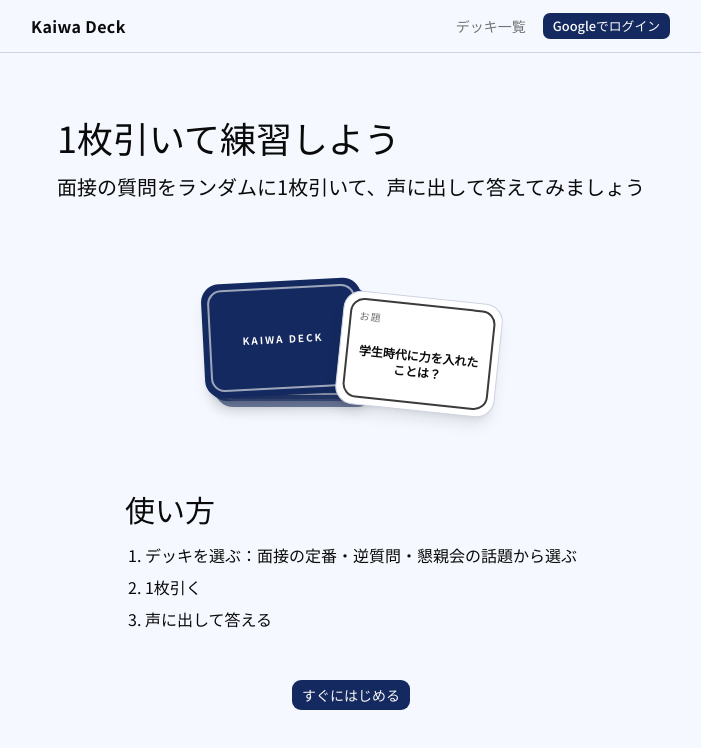
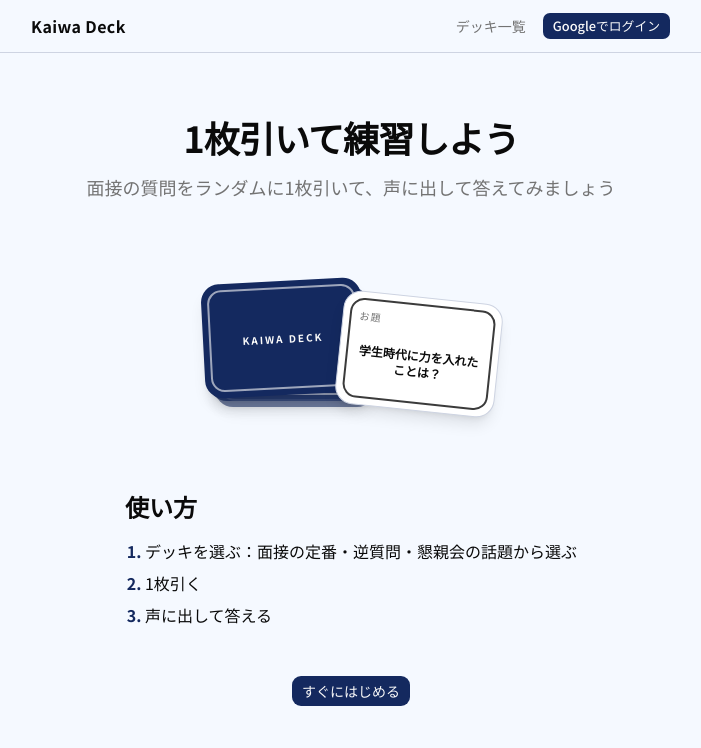
Before and after one commit to yrk9/kaiwa_deck, a Next.js app in the folder frontend/: page / in a window 1280 px wide. Shown: the top 748 px of the page, without its empty margins (289-990 px from the left). Built offline with nearby package versions, Linux system fonts and the light colour scheme; no server answers.

Commit message:
feat: LPページの文字デザイン変更

```diff
--- a/frontend/src/app/page.tsx
+++ b/frontend/src/app/page.tsx
@@ -6,15 +6,17 @@ export default function Home() {
     <div className="flex w-full flex-col items-center py-8 gap-12">
       {/* コンセプトの説明 */}
       <div className="flex flex-col gap-4">
-        <h1 className="text-4xl">1枚引いて練習しよう</h1>
-        <p className="text-xl">
+        <h1 className="text-4xl font-bold tracking-tight text-center">
+          1枚引いて練習しよう
+        </h1>
+        <p className="text-lg text-muted-foreground">
           面接の質問をランダムに1枚引いて、声に出して答えてみましょう
         </p>
       </div>
       <HeroCards />
       <div className="flex flex-col">
-        <h2 className="text-3xl py-4">使い方</h2>
-        <ol className="list-decimal pl-5">
+        <h2 className="text-2xl font-bold py-4">使い方</h2>
+        <ol className="list-decimal pl-5 marker:font-bold marker:text-primary">
           <li className="pb-2">
             デッキを選ぶ：面接の定番・逆質問・懇親会の話題から選ぶ
           </li>
```
